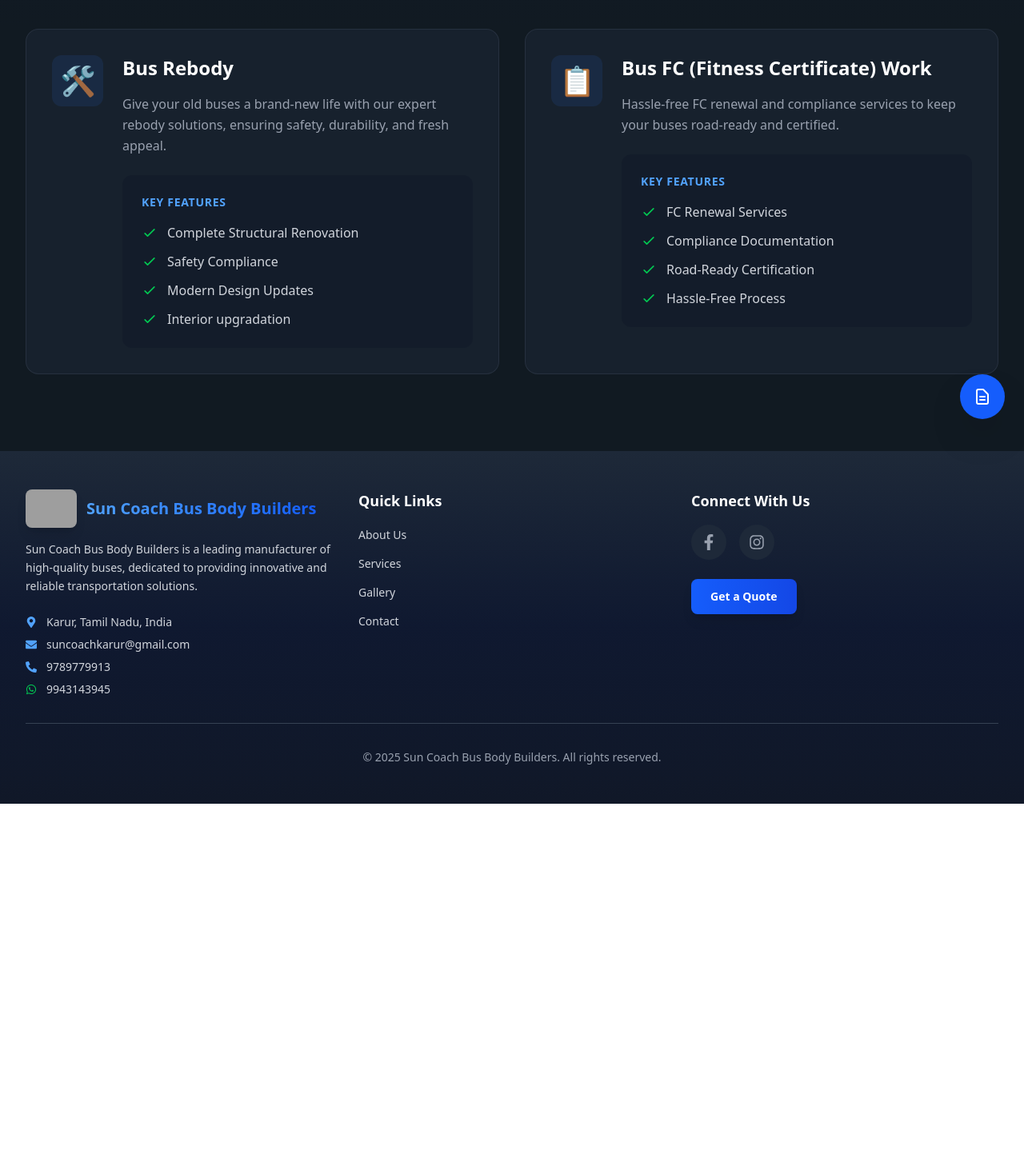
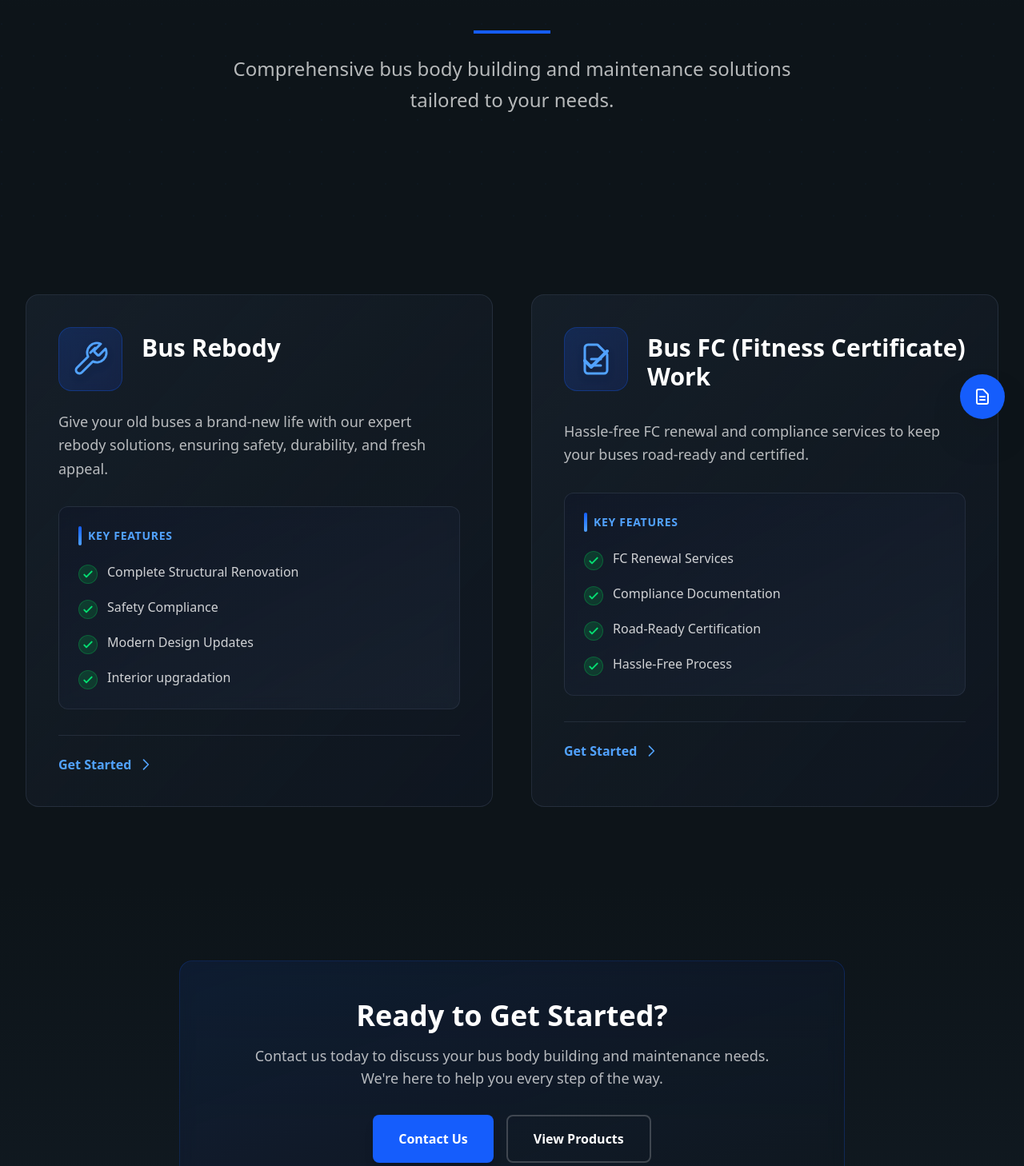
Before and after one commit to sriramAgaram/sun-coach-bus-body-builders, a React app in the folder frontend/: page /services in a window 1280 px wide. Shown: the part 252-1710 px from the top of the page at 80% size. Before the commit the page ends 1257 px from the top, so only its background shows below. Built offline with nearby package versions, Linux system fonts and the light colour scheme; grey boxes are pictures that could not be loaded; the HTML template or start-up script is replaced by a standard one.

Commit message:
feat: Revamp services page UI with new icons and detailed features, and update all contact links to WhatsApp.

```diff
--- a/frontend/src/pages/about.tsx
+++ b/frontend/src/pages/about.tsx
@@ -227,16 +227,6 @@ const About = () => {
               </div>
             ))}
           </div>
-
-          {/* View All Certificates Link */}
-          <div className="text-center mt-12">
-            <Link
-              to="/certificates"
-              className="inline-flex items-center justify-center px-8 py-4 bg-blue-600 hover:bg-blue-700 text-white text-base font-semibold rounded-lg transition-all duration-200 shadow-lg hover:shadow-xl transform hover:scale-105"
-            >
-              View All Certificates
-            </Link>
-          </div>
         </div>
       </section>
     </div>
--- a/frontend/src/pages/service.tsx
+++ b/frontend/src/pages/service.tsx
@@ -1,5 +1,37 @@
 import { useSelector } from "react-redux";
+import { Link } from "react-router-dom";
 import type { RootState } from "../redux/store/store";
+
+
+// SVG Icon Components
+const BusRebodyIcon = () => (
+  <svg className="w-12 h-12" fill="none" viewBox="0 0 24 24" stroke="currentColor">
+    {/* Crossed Wrench and Screwdriver Icon */}
+    <path strokeLinecap="round" strokeLinejoin="round" strokeWidth={1.5} d="M14.7 6.3a1 1 0 0 0 0 1.4l1.6 1.6a1 1 0 0 0 1.4 0l3.77-3.77a6 6 0 0 1-7.94 7.94l-6.91 6.91a2.12 2.12 0 0 1-3-3l6.91-6.91a6 6 0 0 1 7.94-7.94l-3.76 3.76z" />
+    <path strokeLinecap="round" strokeLinejoin="round" strokeWidth={1.5} d="M15 5l-3 3" />
+  </svg>
+);
+
+const CertificateIcon = () => (
+  <svg className="w-12 h-12" fill="none" viewBox="0 0 24 24" stroke="currentColor">
+    {/* Certificate/Document Icon for FC Work */}
+    <path strokeLinecap="round" strokeLinejoin="round" strokeWidth={1.5} d="M9 12h6m-6 4h6m2 5H7a2 2 0 01-2-2V5a2 2 0 012-2h5.586a1 1 0 01.707.293l5.414 5.414a1 1 0 01.293.707V19a2 2 0 01-2 2z" />
+    {/* Checkmark for certification */}
+    <path strokeLinecap="round" strokeLinejoin="round" strokeWidth={2} d="M5 13l4 4L19 7" />
+  </svg>
+);
+
+// Icon mapping function
+const getServiceIcon = (serviceId: string) => {
+  switch (serviceId) {
+    case "bus-rebody":
+      return <BusRebodyIcon />;
+    case "bus-fc-work":
+      return <CertificateIcon />;
+    default:
+      return <BusRebodyIcon />;
+  }
+};
 
 const Service = () => {
   const servicesData = useSelector((state: RootState) => state.data.servicesPage);
@@ -9,58 +41,159 @@ const Service = () => {
   }
 
   return (
-    <div className="min-h-screen bg-[#111a22] text-white font-sans">
+    <div className="min-h-screen bg-[#0d1419] text-white" style={{ fontFamily: 'Manrope, "Noto Sans", sans-serif' }}>
       {/* Hero Section */}
-      <div className="relative py-20 bg-gradient-to-b from-gray-900 to-[#111a22]">
-        <div className="max-w-7xl mx-auto px-4 sm:px-6 lg:px-8 text-center">
-          <h1 className="text-4xl md:text-5xl font-bold mb-6 bg-gradient-to-r from-blue-400 to-blue-600 bg-clip-text text-transparent">
+      <section className="relative py-20 md:py-32 bg-linear-to-b from-[#111a22] via-[#0d1419] to-[#0d1419] overflow-hidden">
+        {/* Background Pattern */}
+        <div className="absolute inset-0 opacity-10">
+          <div className="absolute inset-0" style={{
+            backgroundImage: `radial-gradient(circle at 2px 2px, rgba(59, 130, 246, 0.3) 1px, transparent 0)`,
+            backgroundSize: '40px 40px'
+          }}></div>
+        </div>
+
+        <div className="relative max-w-7xl mx-auto px-4 sm:px-6 lg:px-8 text-center">
+          <div className="inline-block mb-6">
+            <span className="text-blue-600 text-sm font-semibold uppercase tracking-wider">Our Services</span>
+          </div>
+          <h1 className="text-4xl sm:text-5xl md:text-6xl lg:text-7xl font-black leading-tight tracking-tight mb-6">
+            <span className="bg-linear-to-r from-white via-blue-100 to-white bg-clip-text text-transparent">
               {servicesData.title}
+            </span>
           </h1>
-          <p className="text-xl text-gray-400 max-w-3xl mx-auto">
+          <div className="w-24 h-1 bg-blue-600 mx-auto mb-6"></div>
+          <p className="text-lg sm:text-xl md:text-2xl text-white/70 max-w-3xl mx-auto leading-relaxed">
             {servicesData.description}
           </p>
         </div>
-      </div>
+      </section>
 
-      {/* Services Grid */}
-      <div className="max-w-7xl mx-auto px-4 sm:px-6 lg:px-8 pb-24">
-        <div className="grid grid-cols-1 md:grid-cols-2 gap-8">
+      {/* Services Section */}
+      <section className="py-16 md:py-24 bg-[#0d1419]">
+        <div className="max-w-7xl mx-auto px-4 sm:px-6 lg:px-8">
+          <div className="grid grid-cols-1 lg:grid-cols-2 gap-8 lg:gap-12">
             {servicesData.services.map((service: any) => (
               <div
                 key={service.id}
-              className="bg-gray-800/50 rounded-2xl p-8 border border-gray-700/50 hover:border-blue-500/50 transition-all duration-300 hover:transform hover:-translate-y-1 hover:shadow-xl"
+                className="group relative bg-linear-to-br from-gray-800/50 via-gray-800/30 to-gray-900/50 rounded-2xl p-8 md:p-10 border border-gray-700/50 hover:border-blue-600/50 transition-all duration-500 hover:shadow-2xl hover:shadow-blue-600/10 hover:-translate-y-2 overflow-hidden"
               >
-              <div className="flex items-start space-x-6">
-                <div className="flex-shrink-0 w-16 h-16 bg-blue-500/10 rounded-xl flex items-center justify-center text-4xl">
-                  {service.icon}
+                {/* Background Gradient Effect */}
+                <div className="absolute inset-0 bg-linear-to-br from-blue-600/5 to-transparent opacity-0 group-hover:opacity-100 transition-opacity duration-500"></div>
+
+                {/* Decorative Corner Element */}
+                <div className="absolute top-0 right-0 w-32 h-32 bg-blue-600/5 rounded-bl-full opacity-0 group-hover:opacity-100 transition-opacity duration-500"></div>
+
+                <div className="relative z-10">
+                  {/* Icon Section */}
+                  <div className="flex items-start gap-6 mb-6">
+                    <div className="shrink-0 w-20 h-20 bg-linear-to-br from-blue-600/20 to-blue-800/20 rounded-2xl flex items-center justify-center text-blue-400 group-hover:scale-110 group-hover:rotate-3 transition-transform duration-500 border border-blue-600/30 backdrop-blur-sm">
+                      <div className="filter drop-shadow-lg">
+                        {getServiceIcon(service.id)}
                       </div>
-                <div className="flex-1">
-                  <h3 className="text-2xl font-bold text-white mb-4">{service.title}</h3>
-                  <p className="text-gray-400 mb-6 leading-relaxed">
+                    </div>
+                    <div className="flex-1 pt-2">
+                      <h3 className="text-2xl md:text-3xl font-bold text-white mb-3 group-hover:text-blue-400 transition-colors duration-300">
+                        {service.title}
+                      </h3>
+                    </div>
+                  </div>
+
+                  {/* Description */}
+                  <p className="text-white/70 text-lg leading-relaxed mb-8">
                     {service.description}
                   </p>
 
-                  <div className="bg-gray-900/50 rounded-xl p-6">
-                    <h4 className="text-sm font-semibold text-blue-400 uppercase tracking-wider mb-4">
+                  {/* Key Features Section */}
+                  <div className="bg-linear-to-br from-gray-900/80 to-gray-800/50 rounded-xl p-6 border border-gray-700/50 backdrop-blur-sm">
+                    <div className="flex items-center gap-2 mb-5">
+                      <div className="w-1 h-6 bg-linear-to-b from-blue-600 to-blue-400 rounded-full"></div>
+                      <h4 className="text-sm font-bold text-blue-400 uppercase tracking-wider">
                         Key Features
                       </h4>
-                    <ul className="space-y-3">
-                      {service.keyFeatures.map((feature: string, index: number) => (
-                        <li key={index} className="flex items-center text-gray-300">
-                          <svg className="w-5 h-5 text-green-500 mr-3 flex-shrink-0" fill="none" viewBox="0 0 24 24" stroke="currentColor">
-                            <path strokeLinecap="round" strokeLinejoin="round" strokeWidth={2} d="M5 13l4 4L19 7" />
+                    </div>
+                    <ul className="space-y-4">
+                      {service.keyFeatures.map((feature: string, featureIndex: number) => (
+                        <li key={featureIndex} className="flex items-start gap-3 group/feature">
+                          <div className="shrink-0 mt-1">
+                            <div className="w-6 h-6 rounded-full bg-linear-to-br from-green-500/20 to-green-600/20 border border-green-500/30 flex items-center justify-center group-hover/feature:scale-110 transition-transform duration-300">
+                              <svg
+                                className="w-4 h-4 text-green-400"
+                                fill="none"
+                                viewBox="0 0 24 24"
+                                stroke="currentColor"
+                              >
+                                <path
+                                  strokeLinecap="round"
+                                  strokeLinejoin="round"
+                                  strokeWidth={3}
+                                  d="M5 13l4 4L19 7"
+                                />
                               </svg>
+                            </div>
+                          </div>
+                          <span className="text-white/80 text-base leading-relaxed group-hover/feature:text-white transition-colors duration-300">
                             {feature}
+                          </span>
                         </li>
                       ))}
                     </ul>
                   </div>
+
+                  {/* Call to Action */}
+                  <div className="mt-8 pt-6 border-t border-gray-700/50">
+                    <a
+                      href="https://wa.me/919943143945"
+                      target="_blank"
+                      rel="noopener noreferrer"
+                      className="inline-flex items-center gap-2 text-blue-400 hover:text-blue-300 font-semibold transition-colors duration-300 group/cta"
+                    >
+                      <span>Get Started</span>
+                      <svg
+                        className="w-5 h-5 transform group-hover/cta:translate-x-1 transition-transform duration-300"
+                        fill="none"
+                        viewBox="0 0 24 24"
+                        stroke="currentColor"
+                      >
+                        <path strokeLinecap="round" strokeLinejoin="round" strokeWidth={2} d="M9 5l7 7-7 7" />
+                      </svg>
+                    </a>
                   </div>
                 </div>
               </div>
             ))}
           </div>
         </div>
+      </section>
+
+      {/* CTA Section */}
+      <section className="py-16 md:py-24 bg-linear-to-b from-[#0d1419] to-[#111a22]">
+        <div className="max-w-4xl mx-auto px-4 sm:px-6 lg:px-8 text-center">
+          <div className="bg-linear-to-br from-blue-600/10 via-blue-700/5 to-transparent rounded-2xl p-8 md:p-12 border border-blue-600/20 backdrop-blur-sm">
+            <h2 className="text-3xl md:text-4xl font-bold text-white mb-4">
+              Ready to Get Started?
+            </h2>
+            <p className="text-white/70 text-lg mb-8 max-w-2xl mx-auto">
+              Contact us today to discuss your bus body building and maintenance needs. We're here to help you every step of the way.
+            </p>
+            <div className="flex flex-col sm:flex-row gap-4 justify-center">
+              <a
+                href="https://wa.me/919943143945"
+                target="_blank"
+                rel="noopener noreferrer"
+                className="inline-flex items-center justify-center px-8 py-4 bg-blue-600 hover:bg-blue-700 text-white font-semibold rounded-lg transition-all duration-200 shadow-lg hover:shadow-xl hover:shadow-blue-600/50 transform hover:scale-105"
+              >
+                Contact Us
+              </a>
+              <Link
+                to="/products"
+                className="inline-flex items-center justify-center px-8 py-4 bg-transparent border-2 border-white/20 hover:border-white/40 text-white hover:bg-white/5 font-semibold rounded-lg transition-all duration-200"
+              >
+                View Products
+              </Link>
+            </div>
+          </div>
+        </div>
+      </section>
     </div>
   );
 };
```
Also changed, not shown: frontend/src/data/data.json (+5 -5 lines), frontend/src/components/Footer.tsx (indentation only). Lines whose indentation alone changed are shown as unchanged.
